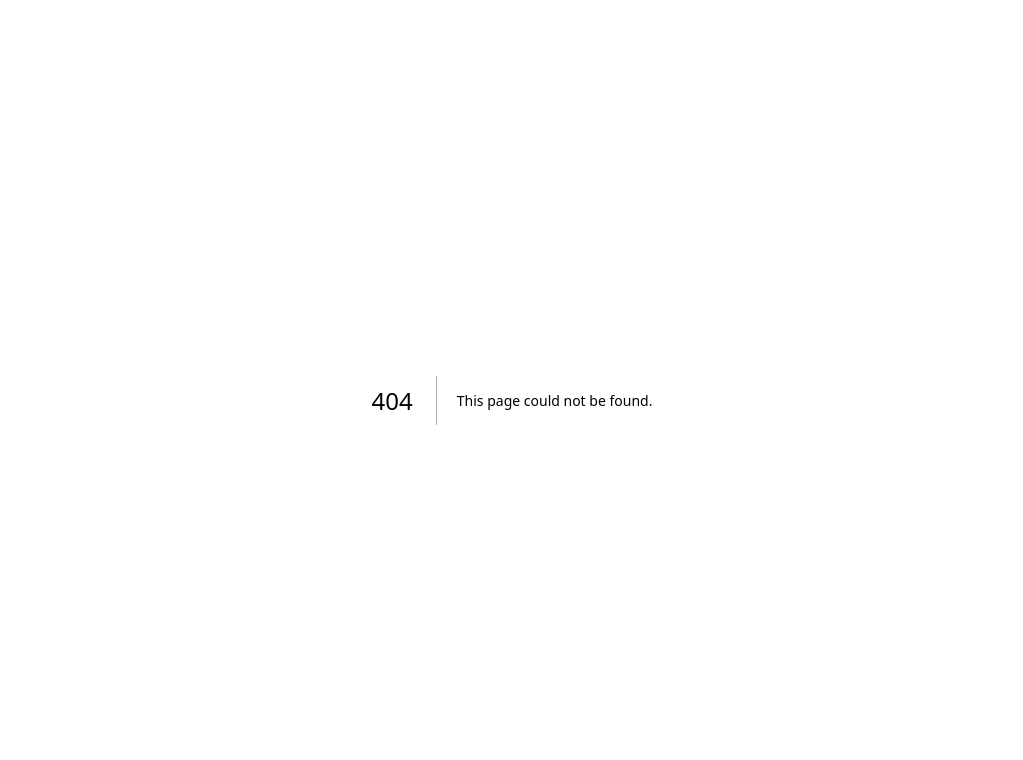
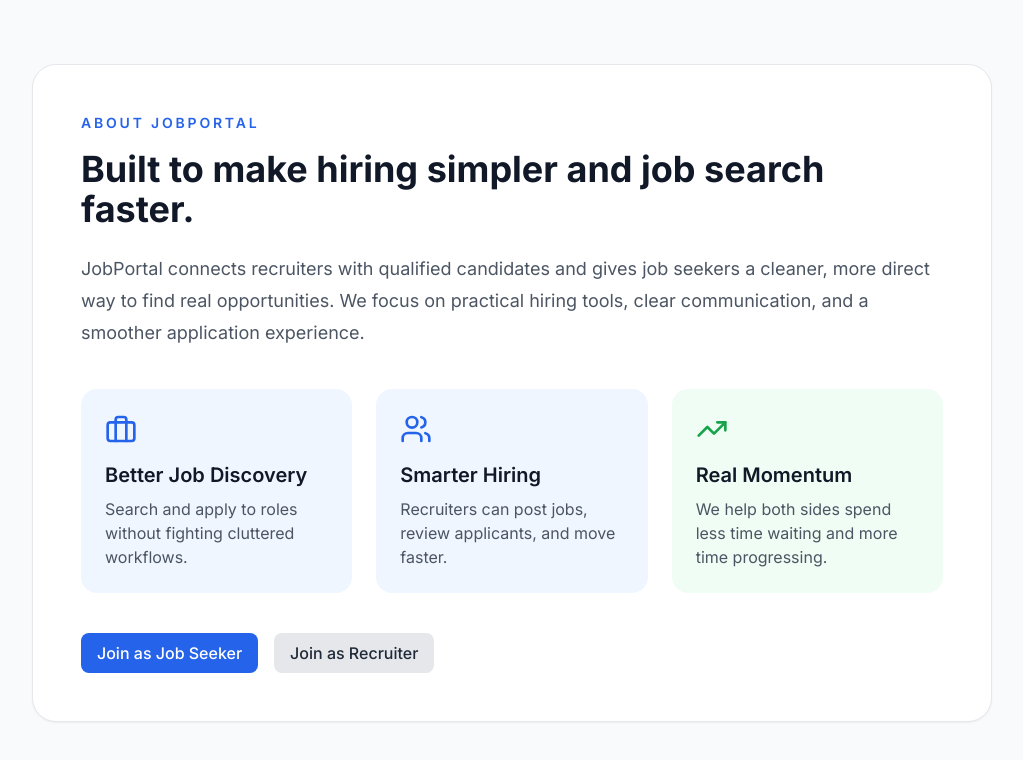
Before and after one commit to buladia9-hash/jobgshock, a Next.js app: page /about in a window 1280 px wide. Before the commit this address had no page. Shown: the top 760 px of the page, without its empty margins (128-1151 px from the left). Built offline with nearby package versions, Linux system fonts and the light colour scheme.

Commit message:
Wire landing footer links and update contact number

```diff
--- /dev/null
+++ b/app/about/page.tsx
@@ -0,0 +1,42 @@
+import Link from 'next/link';
+import { Briefcase, Users, TrendingUp } from 'lucide-react';
+
+export default function AboutPage() {
+  return (
+    <div className="min-h-screen bg-gray-50 py-16">
+      <div className="max-w-5xl mx-auto px-4 sm:px-6 lg:px-8">
+        <div className="bg-white rounded-3xl border shadow-sm p-8 md:p-12">
+          <p className="text-sm font-semibold uppercase tracking-[0.2em] text-primary-600 mb-4">About JobPortal</p>
+          <h1 className="text-4xl font-bold text-gray-900 mb-6">Built to make hiring simpler and job search faster.</h1>
+          <p className="text-lg text-gray-600 leading-8 mb-10">
+            JobPortal connects recruiters with qualified candidates and gives job seekers a cleaner, more direct way to find real opportunities.
+            We focus on practical hiring tools, clear communication, and a smoother application experience.
+          </p>
+
+          <div className="grid md:grid-cols-3 gap-6 mb-10">
+            <div className="rounded-2xl bg-primary-50 p-6">
+              <Briefcase className="w-8 h-8 text-primary-600 mb-4" />
+              <h2 className="text-xl font-semibold mb-2">Better Job Discovery</h2>
+              <p className="text-gray-600">Search and apply to roles without fighting cluttered workflows.</p>
+            </div>
+            <div className="rounded-2xl bg-blue-50 p-6">
+              <Users className="w-8 h-8 text-blue-600 mb-4" />
+              <h2 className="text-xl font-semibold mb-2">Smarter Hiring</h2>
+              <p className="text-gray-600">Recruiters can post jobs, review applicants, and move faster.</p>
+            </div>
+            <div className="rounded-2xl bg-green-50 p-6">
+              <TrendingUp className="w-8 h-8 text-green-600 mb-4" />
+              <h2 className="text-xl font-semibold mb-2">Real Momentum</h2>
+              <p className="text-gray-600">We help both sides spend less time waiting and more time progressing.</p>
+            </div>
+          </div>
+
+          <div className="flex flex-wrap gap-4">
+            <Link href="/register?role=employee" className="btn btn-primary">Join as Job Seeker</Link>
+            <Link href="/register?role=recruiter" className="btn btn-secondary">Join as Recruiter</Link>
+          </div>
+        </div>
+      </div>
+    </div>
+  );
+}
--- /dev/null
+++ b/app/contact/page.tsx
@@ -0,0 +1,41 @@
+import { Mail, MapPin, Phone } from 'lucide-react';
+
+export default function ContactPage() {
+  return (
+    <div className="min-h-screen bg-gray-50 py-16">
+      <div className="max-w-4xl mx-auto px-4 sm:px-6 lg:px-8">
+        <div className="bg-white rounded-3xl border shadow-sm p-8 md:p-12">
+          <p className="text-sm font-semibold uppercase tracking-[0.2em] text-primary-600 mb-4">Contact Support</p>
+          <h1 className="text-4xl font-bold text-gray-900 mb-6">Need help with your account or job applications?</h1>
+          <p className="text-lg text-gray-600 leading-8 mb-10">
+            Reach out and we will help with recruiter access, job postings, applications, resumes, or general platform issues.
+          </p>
+
+          <div className="grid gap-5">
+            <a href="mailto:support@jobportal.com" className="flex items-center gap-4 rounded-2xl border p-5 hover:border-primary-300 hover:bg-primary-50 transition-colors">
+              <Mail className="w-5 h-5 text-primary-600" />
+              <div>
+                <p className="font-semibold text-gray-900">Email</p>
+                <p className="text-gray-600">support@jobportal.com</p>
+              </div>
+            </a>
+            <a href="tel:08051243425" className="flex items-center gap-4 rounded-2xl border p-5 hover:border-primary-300 hover:bg-primary-50 transition-colors">
+              <Phone className="w-5 h-5 text-primary-600" />
+              <div>
+                <p className="font-semibold text-gray-900">Phone</p>
+                <p className="text-gray-600">08051243425</p>
+              </div>
+            </a>
+            <div className="flex items-center gap-4 rounded-2xl border p-5">
+              <MapPin className="w-5 h-5 text-primary-600" />
+              <div>
+                <p className="font-semibold text-gray-900">Location</p>
+                <p className="text-gray-600">Lagos, Nigeria</p>
+              </div>
+            </div>
+          </div>
+        </div>
+      </div>
+    </div>
+  );
+}
--- a/app/page.tsx
+++ b/app/page.tsx
@@ -339,11 +339,15 @@
               <div className="space-y-3 text-sm text-gray-300">
                 <div className="flex items-center gap-3">
                   <Mail className="w-4 h-4 text-primary-400" />
-                  <span>support@jobportal.com</span>
+                  <a href="mailto:support@jobportal.com" className="hover:text-white transition-colors">
+                    support@jobportal.com
+                  </a>
                 </div>
                 <div className="flex items-center gap-3">
                   <Phone className="w-4 h-4 text-primary-400" />
-                  <span>+234 800 000 0000</span>
+                  <a href="tel:08051243425" className="hover:text-white transition-colors">
+                    08051243425
+                  </a>
                 </div>
                 <div className="flex items-center gap-3">
                   <MapPin className="w-4 h-4 text-primary-400" />
@@ -375,10 +379,10 @@
             <div>
               <h3 className="text-sm font-semibold uppercase tracking-[0.2em] text-gray-400 mb-4">Company</h3>
               <div className="space-y-3">
-                <Link href="/" className="block text-gray-300 hover:text-white transition-colors">About Us</Link>
-                <Link href="/" className="block text-gray-300 hover:text-white transition-colors">Privacy Policy</Link>
-                <Link href="/" className="block text-gray-300 hover:text-white transition-colors">Terms of Service</Link>
-                <Link href="/" className="block text-gray-300 hover:text-white transition-colors">Contact Support</Link>
+                <Link href="/about" className="block text-gray-300 hover:text-white transition-colors">About Us</Link>
+                <Link href="/privacy" className="block text-gray-300 hover:text-white transition-colors">Privacy Policy</Link>
+                <Link href="/terms" className="block text-gray-300 hover:text-white transition-colors">Terms of Service</Link>
+                <Link href="/contact" className="block text-gray-300 hover:text-white transition-colors">Contact Support</Link>
               </div>
             </div>
           </div>
--- /dev/null
+++ b/app/privacy/page.tsx
@@ -0,0 +1,18 @@
+export default function PrivacyPage() {
+  return (
+    <div className="min-h-screen bg-gray-50 py-16">
+      <div className="max-w-4xl mx-auto px-4 sm:px-6 lg:px-8">
+        <div className="bg-white rounded-3xl border shadow-sm p-8 md:p-12">
+          <p className="text-sm font-semibold uppercase tracking-[0.2em] text-primary-600 mb-4">Privacy Policy</p>
+          <h1 className="text-4xl font-bold text-gray-900 mb-6">How we handle your information.</h1>
+          <div className="space-y-6 text-gray-600 leading-8">
+            <p>We collect the information needed to create accounts, manage applications, and support communication between recruiters and job seekers.</p>
+            <p>Profile details, job postings, uploaded resumes, and application activity are stored only to operate the platform and improve the hiring experience.</p>
+            <p>We do not sell your personal information. Access to account data is limited to platform functionality, support, and security needs.</p>
+            <p>If you need help with your data or want an account-related issue reviewed, contact support through the contact page.</p>
+          </div>
+        </div>
+      </div>
+    </div>
+  );
+}
--- /dev/null
+++ b/app/terms/page.tsx
@@ -0,0 +1,18 @@
+export default function TermsPage() {
+  return (
+    <div className="min-h-screen bg-gray-50 py-16">
+      <div className="max-w-4xl mx-auto px-4 sm:px-6 lg:px-8">
+        <div className="bg-white rounded-3xl border shadow-sm p-8 md:p-12">
+          <p className="text-sm font-semibold uppercase tracking-[0.2em] text-primary-600 mb-4">Terms of Service</p>
+          <h1 className="text-4xl font-bold text-gray-900 mb-6">Platform use guidelines.</h1>
+          <div className="space-y-6 text-gray-600 leading-8">
+            <p>By using JobPortal, you agree to provide accurate account information and use the platform for legitimate hiring and job search activity.</p>
+            <p>Recruiters are responsible for the accuracy of posted roles, and job seekers are responsible for the truthfulness of submitted applications and resumes.</p>
+            <p>We may restrict access to accounts that abuse the platform, post misleading content, or interfere with normal use of the service.</p>
+            <p>These terms may be updated as the platform evolves. Continued use of the service means you accept the current version.</p>
+          </div>
+        </div>
+      </div>
+    </div>
+  );
+}
```
